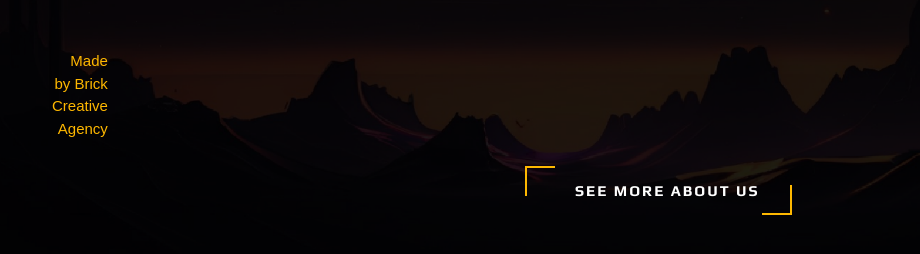
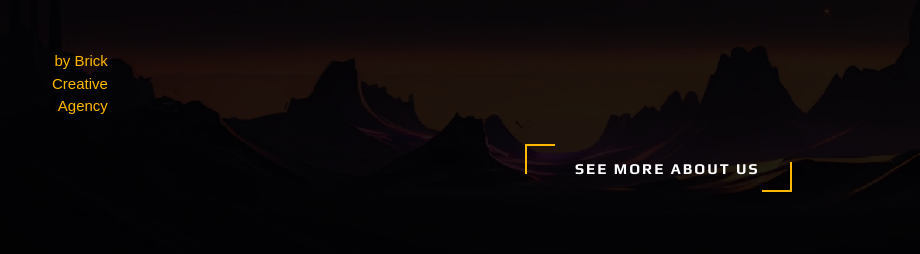
Before and after one commit to Vi-va-ce/robFilms, a plain HTML site: page index.html in a window 1280 px wide. Shown: the part 496-750 px from the top of the page, 0-920 px from the left. Drawn offline with Linux system fonts and the light colour scheme.

Commit message:
Update index.html

```diff
--- a/index.html
+++ b/index.html
@@ -86,7 +86,7 @@
                                 <nav class="header__nav__menu mobile-menu">
                                     <ul>
                                         <li> <a href="http://brickcreativeagency.com/" class="">
-                                                Made by
+                                                by
                                                 Brick Creative
                                                 Agency</a>
                                         </li>
```
